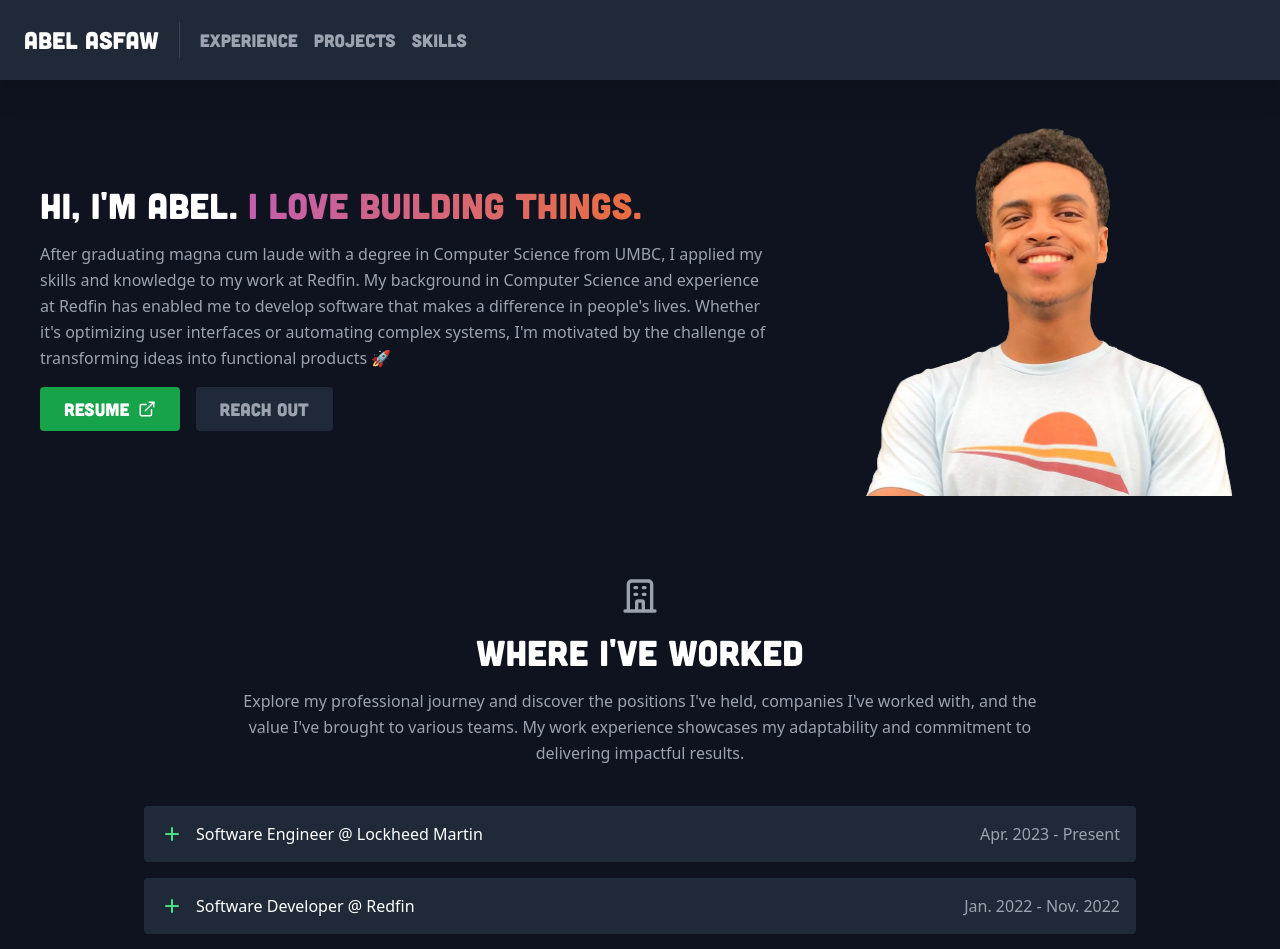
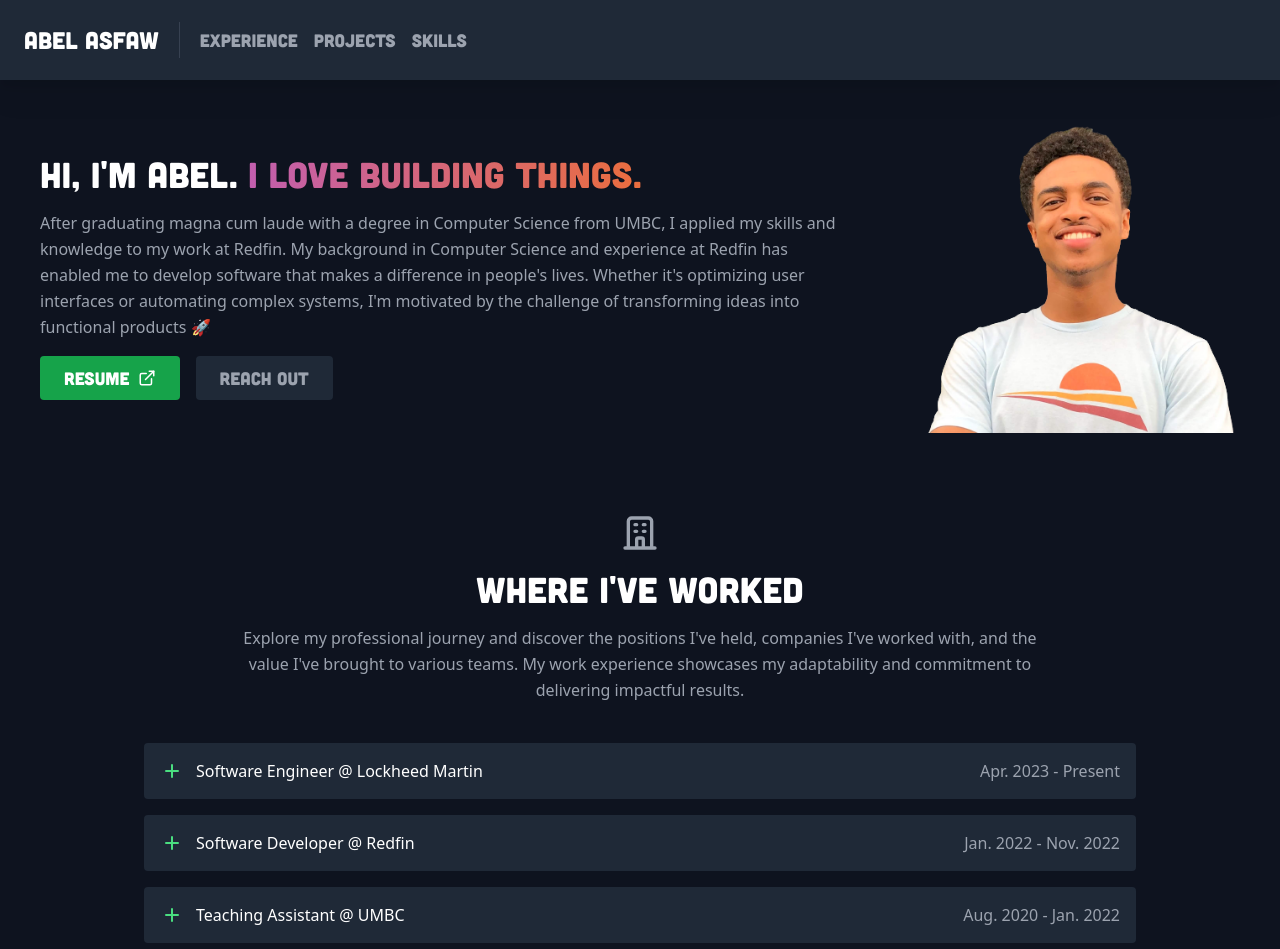
Before and after one commit to abel-asfaw/personal-website, a React (Vite) app: page / in a window 1280 px wide. Shown: the top 949 px of the page. Built offline with nearby package versions, Linux system fonts and the light colour scheme.

Commit message:
refactor: tweak icon size for Accordion, adjust picture size for About section

```diff
--- a/src/components/About.jsx
+++ b/src/components/About.jsx
@@ -41,7 +41,7 @@ export default function About() {
                         </Button>
                     </div>
                 </div>
-                <div className="w-2/3 lg:w-full lg:max-w-sm">
+                <div className="w-2/3 max-w-xs lg:w-full">
                     <picture>
                         <img
                             width="100%"
--- a/src/components/common/Accordion.jsx
+++ b/src/components/common/Accordion.jsx
@@ -18,10 +18,10 @@ export default function Accordion({ items }) {
             'mb-4 flex h-full cursor-pointer items-center gap-3 rounded p-4 duration-200 sm:hover:bg-gray-700',
             { 'bg-gray-800': !isExpanded, 'bg-gray-700': isExpanded }
         );
-        const icon = (
-            <span className="[&>*]:h-6 [&>*]:w-6">
-                {isExpanded ? <HiOutlineMinusSm /> : <HiOutlinePlusSm />}
-            </span>
+        const icon = isExpanded ? (
+            <HiOutlineMinusSm size={24} />
+        ) : (
+            <HiOutlinePlusSm size={24} />
         );
 
         return (
```
